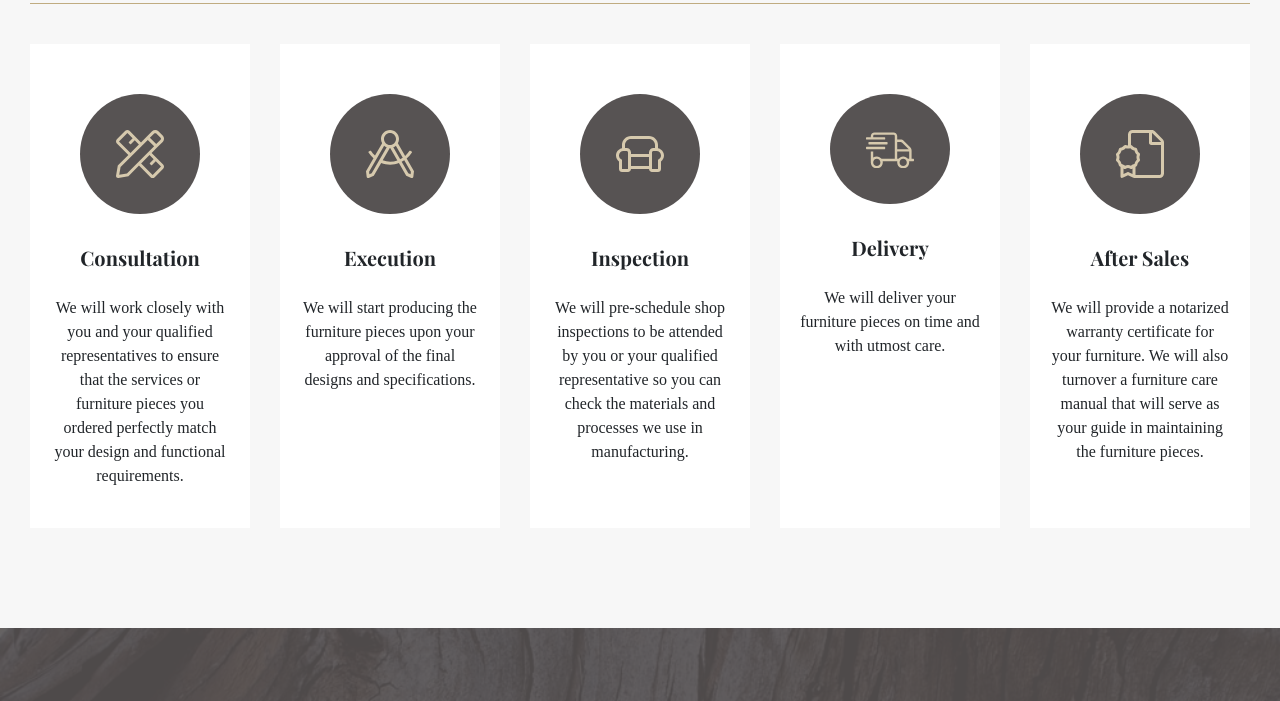
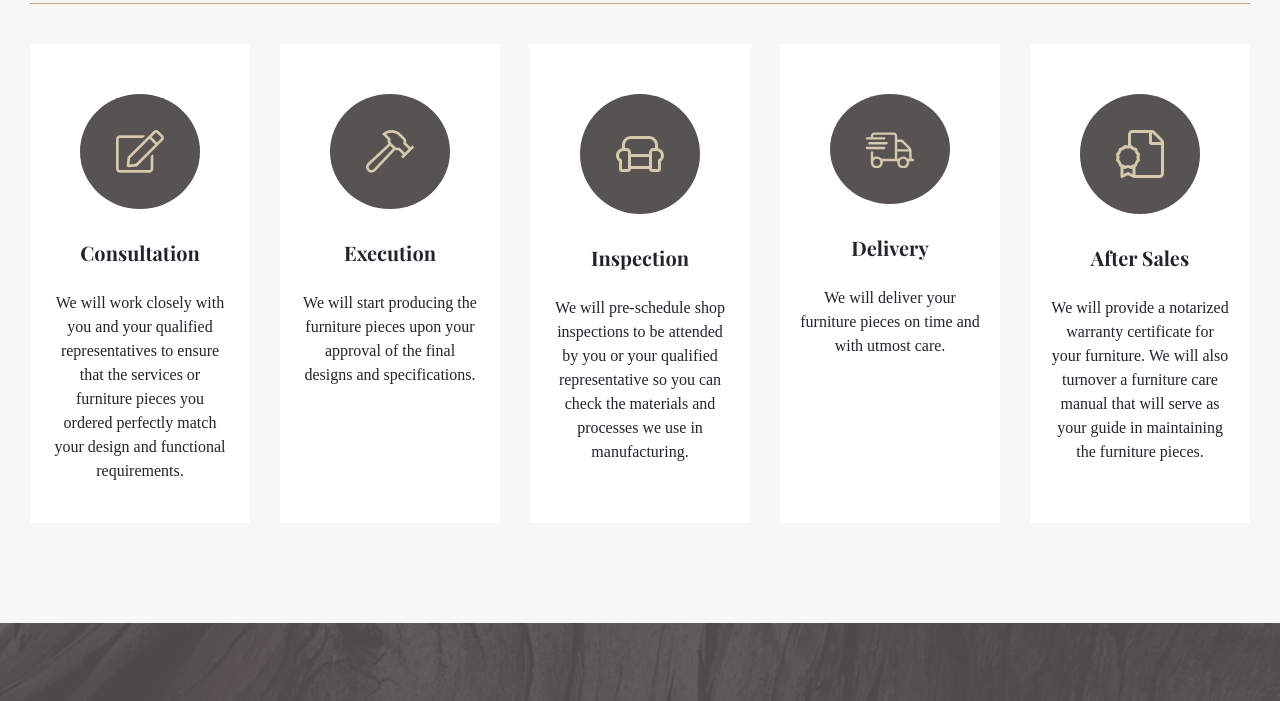
Before and after one commit to yus-torres/arksmith, a plain HTML site: page about.html in a window 1280 px wide. Shown: the part 3800-4501 px from the top of the page. Drawn offline with Linux system fonts and the light colour scheme; some packages are replaced by stand-ins of ours; a script that the page names is missing; a web font is replaced by a local one.

Commit message:
Update about.html

```diff
--- a/about.html
+++ b/about.html
@@ -388,8 +388,8 @@
                         <div class="card-body text-center">
                             <!-- .badge -->
                             <div class="badge badge-secondary">
-                                <svg xmlns="http://www.w3.org/2000/svg" viewBox="0 0 512 512" class="icon">
-                                    <path d="M502.71 368.14L379.88 245.31l49.4-49.4 68.65-68.66c18.76-18.76 18.75-49.17 0-67.93l-45.25-45.25C443.3 4.69 431 0 418.71 0s-24.59 4.69-33.97 14.07l-68.65 68.64-49.4 49.4L143.87 9.29C137.68 3.1 129.56 0 121.44 0s-16.23 3.1-22.43 9.29L9.31 99c-12.38 12.39-12.39 32.47 0 44.86l122.8 122.8-113.01 113L.34 487.11c-2.72 15.63 11.22 26.9 24.59 24.56l107.44-18.84 112.94-112.96L368.14 502.7a31.621 31.621 0 0 0 22.42 9.29c8.12 0 16.24-3.1 22.43-9.29l89.72-89.7c12.39-12.39 12.39-32.47 0-44.86zM407.36 36.7c4.09-4.09 18.6-4.09 22.69 0l45.25 45.24c6.25 6.25 6.25 16.42 0 22.67l-46.03 46.03-67.94-67.94 46.03-46zM31.93 121.63l89.51-89.52L177.39 88l-39.03 39.03c-3.12 3.12-3.12 8.19 0 11.31l11.31 11.31c3.12 3.12 8.19 3.12 11.31 0l39.04-39.04 44.1 44.05-89.5 89.49L31.93 121.63zm84.96 341.43L34.5 477.51l14.37-82.37 289.83-289.8 67.94 67.94-289.75 289.78zm273.88 17.02l-122.86-122.8 89.47-89.48 44.12 44.07-39.15 39.16c-3.12 3.12-3.12 8.19 0 11.31l11.31 11.31c3.12 3.12 8.19 3.12 11.31 0l39.17-39.17 55.94 55.88-89.31 89.72z"/>
+                                <svg xmlns="http://www.w3.org/2000/svg" viewBox="0 0 576 512">
+                                    <path d="M417.8 315.5l20-20c3.8-3.8 10.2-1.1 10.2 4.2V464c0 26.5-21.5 48-48 48H48c-26.5 0-48-21.5-48-48V112c0-26.5 21.5-48 48-48h292.3c5.3 0 8 6.5 4.2 10.2l-20 20c-1.1 1.1-2.7 1.8-4.2 1.8H48c-8.8 0-16 7.2-16 16v352c0 8.8 7.2 16 16 16h352c8.8 0 16-7.2 16-16V319.7c0-1.6.6-3.1 1.8-4.2zm145.9-191.2L251.2 436.8l-99.9 11.1c-13.4 1.5-24.7-9.8-23.2-23.2l11.1-99.9L451.7 12.3c16.4-16.4 43-16.4 59.4 0l52.6 52.6c16.4 16.4 16.4 43 0 59.4zm-93.6 48.4L403.4 106 169.8 339.5l-8.3 75.1 75.1-8.3 233.5-233.6zm71-85.2l-52.6-52.6c-3.8-3.8-10.2-4-14.1 0L426 83.3l66.7 66.7 48.4-48.4c3.9-3.8 3.9-10.2 0-14.1z"/>
                                 </svg>
                             </div>
                             <!-- /.badge -->
@@ -407,8 +407,8 @@
                         <div class="card-body text-center">
                             <!-- .badge -->
                             <div class="badge badge-secondary">
-                                <svg xmlns="http://www.w3.org/2000/svg" viewBox="0 0 512 512">
-                                    <path d="M433.86 304.31c21.47-18.17 40.59-39.34 55.75-63.8 2.38-3.83 1.01-8.95-2.89-11.21l-13.86-8.03c-3.73-2.16-8.41-.89-10.69 2.77-12.29 19.75-27.49 37.08-44.51 52.2l-77.71-134.59C347.39 128.03 352 112.63 352 96c0-53.02-42.98-96-96-96s-96 42.98-96 96c0 16.63 4.61 32.03 12.05 45.66L96.11 273.19c-15.81-14.44-30.21-30.57-41.77-49.14-2.28-3.66-6.96-4.94-10.69-2.77l-13.86 8.03c-3.9 2.26-5.27 7.37-2.89 11.21 14.43 23.29 32.76 43.22 53 60.76L0 439.66l7.02 58.25c1.01 8.35 8.11 14.1 15.88 14.1 2.08 0 4.21-.41 6.29-1.3l53.95-23.04 78.85-136.57c30.37 11.71 62.83 18.33 96.26 18.33 32.07 0 63.27-6.12 92.63-16.82l77.98 135.06 53.95 23.04c2.07.88 4.2 1.3 6.29 1.3 7.77 0 14.88-5.75 15.88-14.1l7.02-58.25-78.14-135.35zm-41.75-8.32c-8.87 5.97-18.11 11.3-27.69 16.04l-73.26-126.89c10.11-3.99 19.19-9.78 27.28-16.76l73.67 127.61zM256 32c35.35 0 64 28.65 64 64s-28.65 64-64 64-64-28.65-64-64 28.65-64 64-64zM60.76 462.42l-24.52 10.47-3.19-26.47 160.52-278.04c8.09 6.98 17.17 12.77 27.28 16.76L60.76 462.42zm197.49-125.01c-27.73 0-54.72-5.11-80.11-14.3l75.81-131.31c.7.02 1.34.21 2.04.21s1.35-.19 2.04-.21l76.54 132.57c-24.33 8.22-49.96 13.04-76.32 13.04zm217.51 135.48l-24.52-10.47-70.82-122.66c9.54-4.82 18.74-10.2 27.66-16.1l70.87 122.76-3.19 26.47z"/>
+                                <svg xmlns="http://www.w3.org/2000/svg" viewBox="0 0 576 512">
+                                    <path d="M573.65 200.92l-11.34-11.31c-3.13-3.12-8.21-3.12-11.34 0l-17.01 16.97-52.98-52.86c5.64-21.31.36-44.9-16.39-61.61l-45.36-45.25C387.92 15.62 346.88 0 305.84 0c-41.04 0-82.09 15.62-113.4 46.86l68.66 68.5c-4.42 16.71-1.88 34.7 7.4 49.8L21.47 395.26c-27.95 26.04-28.71 70.01-1.67 96.99C33.02 505.44 50.32 512 67.59 512c18.05 0 36.09-7.17 49.42-21.42l233.13-249.14c12.84 5.06 26.84 6.3 40.12 2.8l52.98 52.86-17.01 16.97a7.985 7.985 0 0 0 0 11.31l11.34 11.31c3.13 3.12 8.21 3.12 11.34 0l124.74-124.45a7.997 7.997 0 0 0 0-11.32zM93.57 468.74C86.78 476 77.55 480 67.59 480c-9.48 0-18.4-3.69-25.11-10.38-6.87-6.86-10.57-15.97-10.4-25.67.17-9.7 4.17-18.68 11.28-25.3l246.37-229.47 33.85 33.77L93.57 468.74zm372.35-194.28l-52.98-52.85-13.04-13.01-17.83 4.7c-11.3 2.98-22.84-.03-30.87-8.04l-51.03-50.91c-8.03-8.01-11.04-19.53-8.06-30.8l4.71-17.79-13.04-13.01-43.14-43.05c19.54-11.54 41.9-17.7 65.2-17.7 34.27 0 66.48 13.32 90.72 37.49l45.36 45.26c8.03 8.01 11.04 19.53 8.06 30.8l-4.71 17.79 13.04 13.01 52.98 52.86-45.37 45.25z"/>
                                 </svg>
                             </div>
                             <!-- /.badge -->
```
